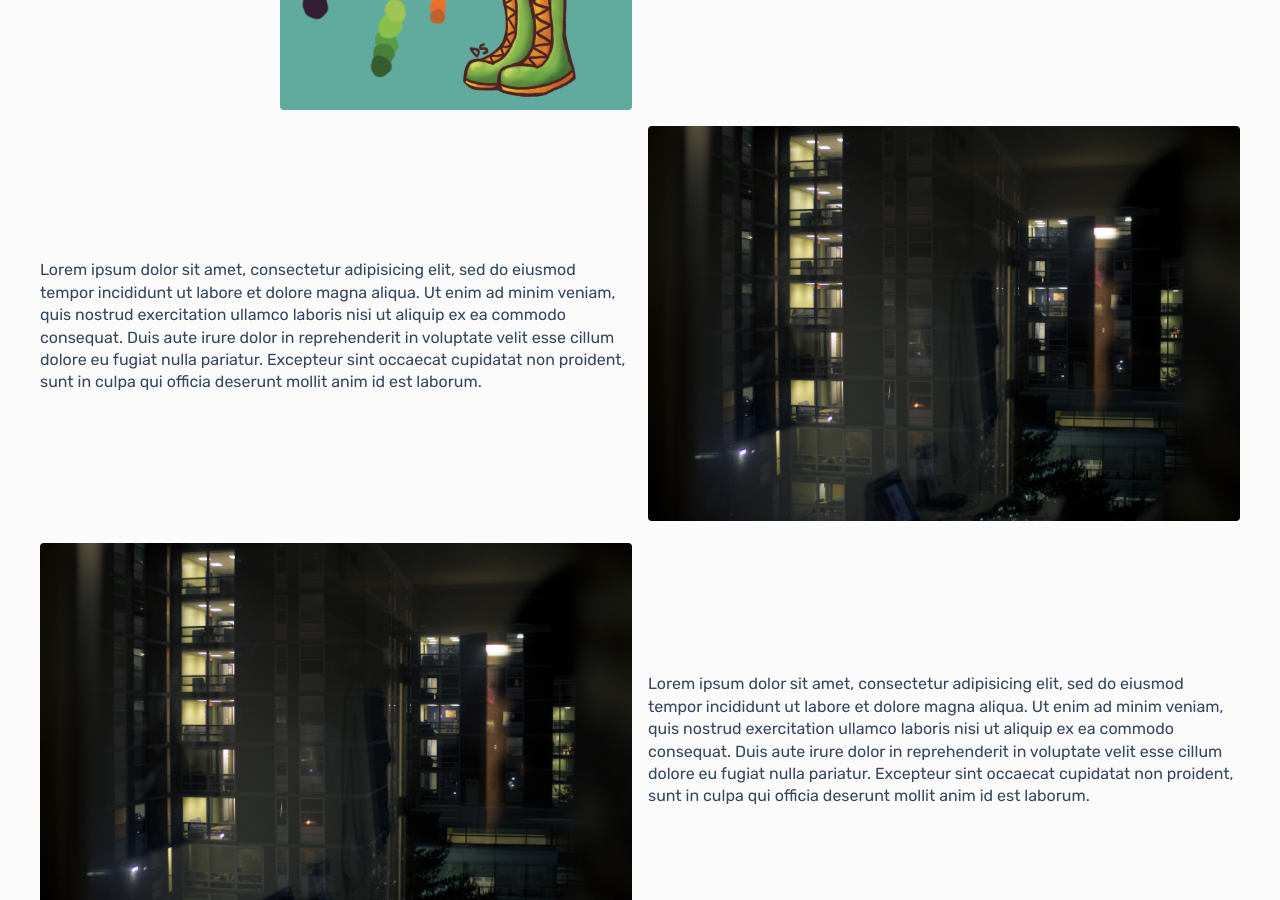
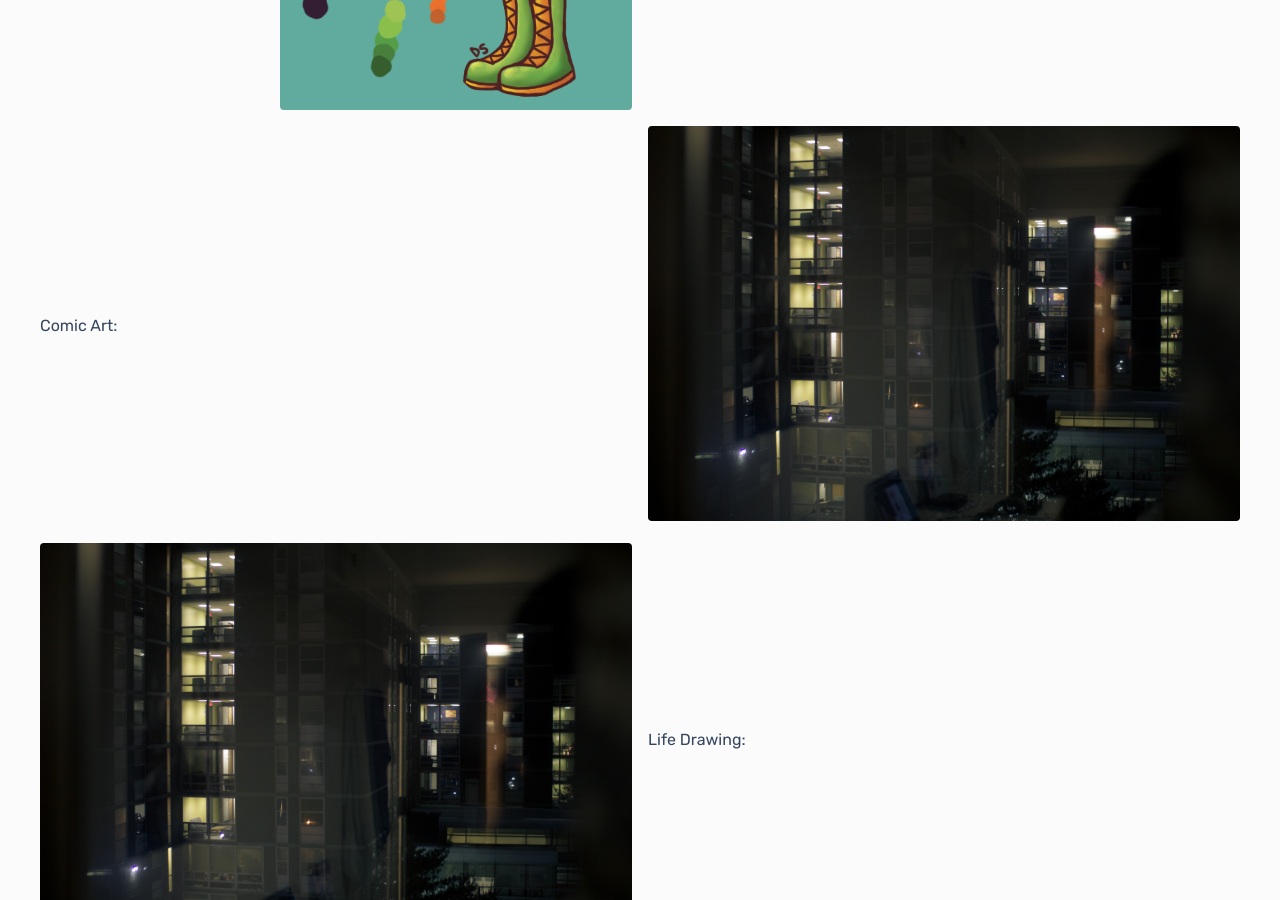
Before and after one commit to DaniBSolomon/danibsolomon.github.io, a Jekyll site: the page built from illustration.md, in a window 1280 px wide and 900 px high, scrolled down 1668 px. Built offline with Jekyll 4.4.1, drawn with Linux system fonts in a browser that asks for light colours.

Commit message:
Update illustration.md

```diff
--- a/illustration.md
+++ b/illustration.md
@@ -6,7 +6,6 @@
 ---
 
 Character Design:
-
 
 ![cool game]({{ site.github.url }}/img/illustration_zuriel.png)
 
@@ -18,24 +17,13 @@
 
 ![cool game]({{ site.github.url }}/img/illustration_cynebald.png)
 
-
-Lorem ipsum dolor sit amet, consectetur adipisicing elit, sed do eiusmod
-tempor incididunt ut labore et dolore magna aliqua. Ut enim ad minim veniam,
-quis nostrud exercitation ullamco laboris nisi ut aliquip ex ea commodo
-consequat. Duis aute irure dolor in reprehenderit in voluptate velit esse
-cillum dolore eu fugiat nulla pariatur. Excepteur sint occaecat cupidatat non
-proident, sunt in culpa qui officia deserunt mollit anim id est laborum.
+Comic Art:
 
 ![cool game]({{ site.github.url }}/img/IMG_0811.jpg)
 
 ![cool game]({{ site.github.url }}/img/IMG_0811.jpg)
 
-Lorem ipsum dolor sit amet, consectetur adipisicing elit, sed do eiusmod
-tempor incididunt ut labore et dolore magna aliqua. Ut enim ad minim veniam,
-quis nostrud exercitation ullamco laboris nisi ut aliquip ex ea commodo
-consequat. Duis aute irure dolor in reprehenderit in voluptate velit esse
-cillum dolore eu fugiat nulla pariatur. Excepteur sint occaecat cupidatat non
-proident, sunt in culpa qui officia deserunt mollit anim id est laborum.
+Life Drawing:
 
 ![cool game]({{ site.github.url }}/img/59255207_p0.jpg)
 
```
Also changed, not shown: other parts of illustration.md (+2 -0 lines).
